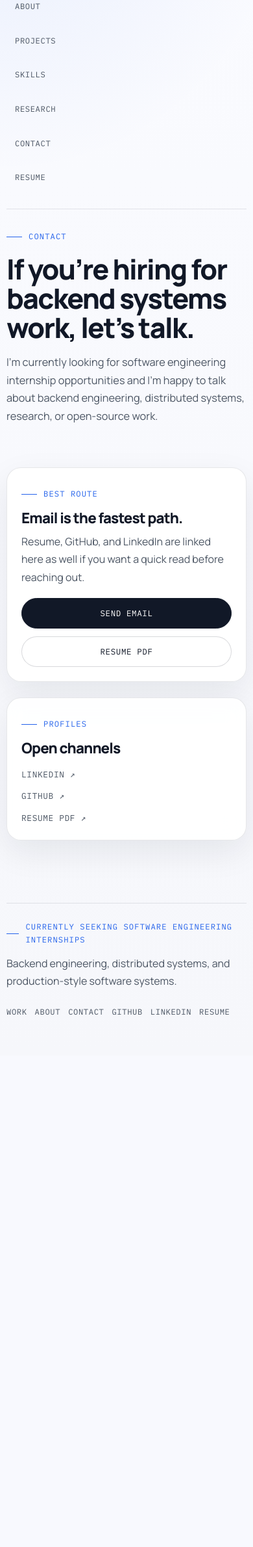
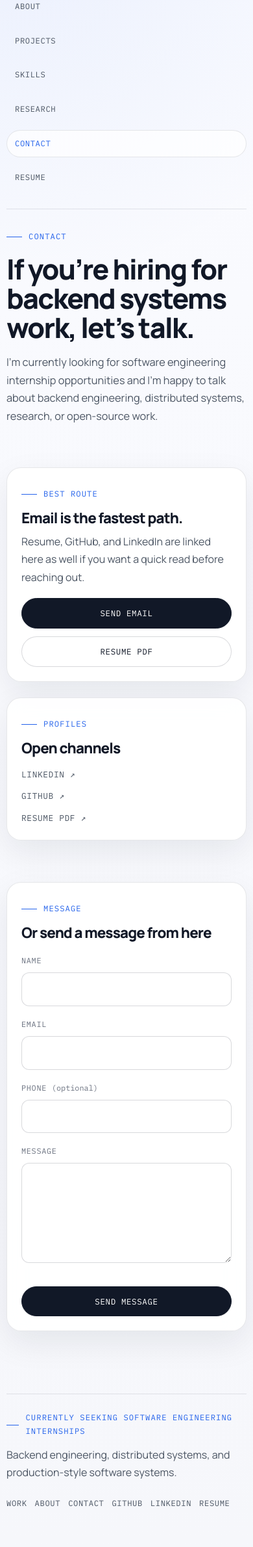
Before and after one commit to abishekgiri/my-portfolio, a Flask app: page /contact in a window 390 px wide. Shown: the part 174-2554 px from the top of the page at 65% size. Before the commit the page ends 1736 px from the top, so only its background shows below. Run offline with Flask 3, Linux system fonts and the light colour scheme.

Commit message:
Fix portfolio UI bugs and add working contact form
Fix several small bugs: correct LinkedIn URLs, use app.root_path for
messages.txt, validate form input and redirect after submit, and relax
the over-strict publications filter that was hiding all research entries.

Add a proper contact form wired to the existing backend, an active nav
state for the current page, hover lift on project cards, and responsive
handling for the new form row.

Co-Authored-By: Claude Sonnet 4.6 <noreply@anthropic.com>

```diff
--- a/app.py
+++ b/app.py
@@ -1,4 +1,4 @@
-from flask import Flask, render_template, request, send_from_directory
+from flask import Flask, render_template, request, redirect, url_for, send_from_directory
 import os
 
 app = Flask(__name__)
@@ -165,11 +165,10 @@ def publications():
     with open(projects_path, 'r') as f:
         projects = json.load(f)
 
-    research_papers = []
-    for p in projects:
-        if p.get('category') == 'ai' or 'Research' in p.get('tags', []):
-             if 'Paper' in p.get('title', '') or 'Research' in p.get('title', '') or 'Defense' in p.get('title', '') or 'Failure' in p.get('title', ''):
-                 research_papers.append(p)
+    research_papers = [
+        p for p in projects
+        if p.get('category') == 'ai' or 'Research' in p.get('tags', [])
+    ]
 
     return render_template("publications.html", papers=research_papers)
 
@@ -236,26 +235,28 @@ def about():
 
 @app.route("/contact")
 def contact():
-    return render_template("contact.html")
+    sent = request.args.get("sent") == "1"
+    return render_template("contact.html", sent=sent)
 
 @app.route("/submit_form", methods=["POST"])
 def submit_form():
-    name = request.form.get("name")
-    email = request.form.get("email")
-    phone = request.form.get("phone")
-    message = request.form.get("message")
+    name = (request.form.get("name") or "").strip()[:200]
+    email = (request.form.get("email") or "").strip()[:200]
+    phone = (request.form.get("phone") or "").strip()[:60]
+    message = (request.form.get("message") or "").strip()[:2000]
 
-    print(f"New Message from {name} ({email}): {message}")
+    if not name or not email or not message:
+        return redirect(url_for("contact"))
 
-    # Save to file
-    with open("messages.txt", "a") as f:
+    messages_path = os.path.join(app.root_path, "messages.txt")
+    with open(messages_path, "a") as f:
         f.write(f"Name: {name}\n")
         f.write(f"Email: {email}\n")
         f.write(f"Phone: {phone}\n")
         f.write(f"Message: {message}\n")
         f.write("-" * 20 + "\n")
 
-    return f"<h1>Thanks {name}, your message has been received!</h1>"
+    return redirect(url_for("contact", sent="1"))
 
 if __name__ == "__main__":
     app.run(debug=True, port=5050)
--- a/static/css/custom.css
+++ b/static/css/custom.css
@@ -135,9 +135,14 @@ button:focus-visible {
   color: var(--accent);
 }
 
-.site-nav a:hover {
+.site-nav a:hover,
+.site-nav a.nav-active {
   border-color: var(--border);
   background: rgba(255, 255, 255, 0.7);
+}
+
+.site-nav a.nav-active {
+  color: var(--accent);
 }
 
 .page-content {
@@ -485,6 +490,85 @@ button:focus-visible {
   text-transform: uppercase;
 }
 
+.project-card {
+  transition: transform 0.2s ease, box-shadow 0.2s ease, border-color 0.2s ease;
+}
+
+.project-card:hover {
+  transform: translateY(-3px);
+  box-shadow: 0 24px 60px rgba(15, 23, 42, 0.12);
+  border-color: var(--border-strong);
+}
+
+.contact-form {
+  display: grid;
+  gap: 18px;
+  margin-top: 22px;
+}
+
+.form-row {
+  display: grid;
+  gap: 18px;
+  grid-template-columns: repeat(2, minmax(0, 1fr));
+}
+
+.form-group {
+  display: grid;
+  gap: 8px;
+}
+
+.form-group label {
+  color: var(--text-soft);
+  font-family: var(--font-mono);
+  font-size: 0.74rem;
+  letter-spacing: 0.06em;
+  text-transform: uppercase;
+}
+
+.form-optional {
+  color: var(--text-soft);
+  text-transform: none;
+  letter-spacing: 0;
+}
+
+.form-group input,
+.form-group textarea {
+  width: 100%;
+  padding: 12px 14px;
+  border: 1px solid var(--border-strong);
+  border-radius: 12px;
+  background: rgba(255, 255, 255, 0.9);
+  color: var(--text);
+  font: 1rem/1.6 var(--font-body);
+  transition: border-color 0.2s ease, box-shadow 0.2s ease;
+}
+
+.form-group textarea {
+  min-height: 140px;
+  resize: vertical;
+}
+
+.form-group input:focus,
+.form-group textarea:focus {
+  outline: none;
+  border-color: var(--accent);
+  box-shadow: 0 0 0 3px var(--accent-soft);
+}
+
+.form-success {
+  margin-top: 18px;
+  padding: 14px 16px;
+  border: 1px solid rgba(22, 163, 74, 0.25);
+  border-radius: 12px;
+  background: rgba(22, 163, 74, 0.08);
+  color: #166534;
+  font-size: 0.95rem;
+}
+
+.contact-form button {
+  cursor: pointer;
+}
+
 .site-footer {
   display: flex;
   justify-content: space-between;
@@ -507,7 +591,8 @@ button:focus-visible {
   .hero-grid,
   .two-column-grid,
   .card-grid-two,
-  .project-grid {
+  .project-grid,
+  .form-row {
     grid-template-columns: 1fr;
     display: grid;
   }
--- a/templates/base.html
+++ b/templates/base.html
@@ -20,12 +20,12 @@
       </a>
 
       <nav class="site-nav">
-        <a href="/">Home</a>
-        <a href="/about">About</a>
-        <a href="/projects">Projects</a>
-        <a href="/skills">Skills</a>
-        <a href="/publications">Research</a>
-        <a href="/contact">Contact</a>
+        <a href="/" class="{{ 'nav-active' if request.path == '/' else '' }}">Home</a>
+        <a href="/about" class="{{ 'nav-active' if request.path == '/about' else '' }}">About</a>
+        <a href="/projects" class="{{ 'nav-active' if request.path == '/projects' else '' }}">Projects</a>
+        <a href="/skills" class="{{ 'nav-active' if request.path == '/skills' else '' }}">Skills</a>
+        <a href="/publications" class="{{ 'nav-active' if request.path == '/publications' else '' }}">Research</a>
+        <a href="/contact" class="{{ 'nav-active' if request.path == '/contact' else '' }}">Contact</a>
         <a href="{{ url_for('static', filename='files/Abishek_Giri_Resume.pdf') }}" target="_blank"
           rel="noopener noreferrer">Resume</a>
       </nav>
@@ -46,7 +46,7 @@
         <a href="/about">About</a>
         <a href="/contact">Contact</a>
         <a href="https://github.com/abishekgiri" target="_blank" rel="noopener noreferrer">GitHub</a>
-        <a href="https://linkedin.com/in/abishekgiri" target="_blank" rel="noopener noreferrer">LinkedIn</a>
+        <a href="https://www.linkedin.com/in/abishekgiri" target="_blank" rel="noopener noreferrer">LinkedIn</a>
         <a href="{{ url_for('static', filename='files/Abishek_Giri_Resume.pdf') }}" target="_blank"
           rel="noopener noreferrer">Resume</a>
       </div>
--- a/templates/contact.html
+++ b/templates/contact.html
@@ -30,7 +30,7 @@
       <div class="eyebrow">Profiles</div>
       <h2 class="card-title">Open channels</h2>
       <div class="link-stack">
-        <a href="https://linkedin.com/in/abishekgiri" target="_blank" rel="noopener noreferrer">LinkedIn ↗</a>
+        <a href="https://www.linkedin.com/in/abishekgiri" target="_blank" rel="noopener noreferrer">LinkedIn ↗</a>
         <a href="https://github.com/abishekgiri" target="_blank" rel="noopener noreferrer">GitHub ↗</a>
         <a href="{{ url_for('static', filename='files/Abishek_Giri_Resume.pdf') }}" target="_blank"
           rel="noopener noreferrer">Resume PDF ↗</a>
@@ -38,4 +38,42 @@
     </article>
   </div>
 </section>
+
+<section class="section">
+  <article class="surface-card">
+    <div class="eyebrow">Message</div>
+    <h2 class="card-title">Or send a message from here</h2>
+
+    {% if sent %}
+    <div class="form-success" role="status">Thanks — your message has been received. I'll reply soon.</div>
+    {% endif %}
+
+    <form class="contact-form" action="{{ url_for('submit_form') }}" method="POST" novalidate>
+      <div class="form-row">
+        <div class="form-group">
+          <label for="name">Name</label>
+          <input type="text" id="name" name="name" required autocomplete="name" maxlength="120">
+        </div>
+        <div class="form-group">
+          <label for="email">Email</label>
+          <input type="email" id="email" name="email" required autocomplete="email" maxlength="200">
+        </div>
+      </div>
+
+      <div class="form-group">
+        <label for="phone">Phone <span class="form-optional">(optional)</span></label>
+        <input type="tel" id="phone" name="phone" autocomplete="tel" maxlength="40">
+      </div>
+
+      <div class="form-group">
+        <label for="message">Message</label>
+        <textarea id="message" name="message" rows="5" required maxlength="2000"></textarea>
+      </div>
+
+      <div class="button-row compact-row">
+        <button type="submit" class="button button-primary">Send message</button>
+      </div>
+    </form>
+  </article>
+</section>
 {% endblock %}
--- a/templates/index.html
+++ b/templates/index.html
@@ -21,7 +21,7 @@
 
       <div class="inline-links">
         <a href="https://github.com/abishekgiri" target="_blank" rel="noopener noreferrer">GitHub ↗</a>
-        <a href="https://linkedin.com/in/abishekgiri" target="_blank" rel="noopener noreferrer">LinkedIn ↗</a>
+        <a href="https://www.linkedin.com/in/abishekgiri" target="_blank" rel="noopener noreferrer">LinkedIn ↗</a>
       </div>
     </div>
 
@@ -54,8 +54,8 @@
     <div>
       <div class="eyebrow">About</div>
       <h2 class="section-title">What I’m optimizing for</h2>
-      <p class="section-description">The site now reads more like a strong engineering resume: clear signal, direct
-        evidence, and less decorative noise.</p>
+      <p class="section-description">I care about correctness, explicit failure handling, and systems that hold up under
+        load and review — not just on the happy path.</p>
     </div>
   </div>
 
```
